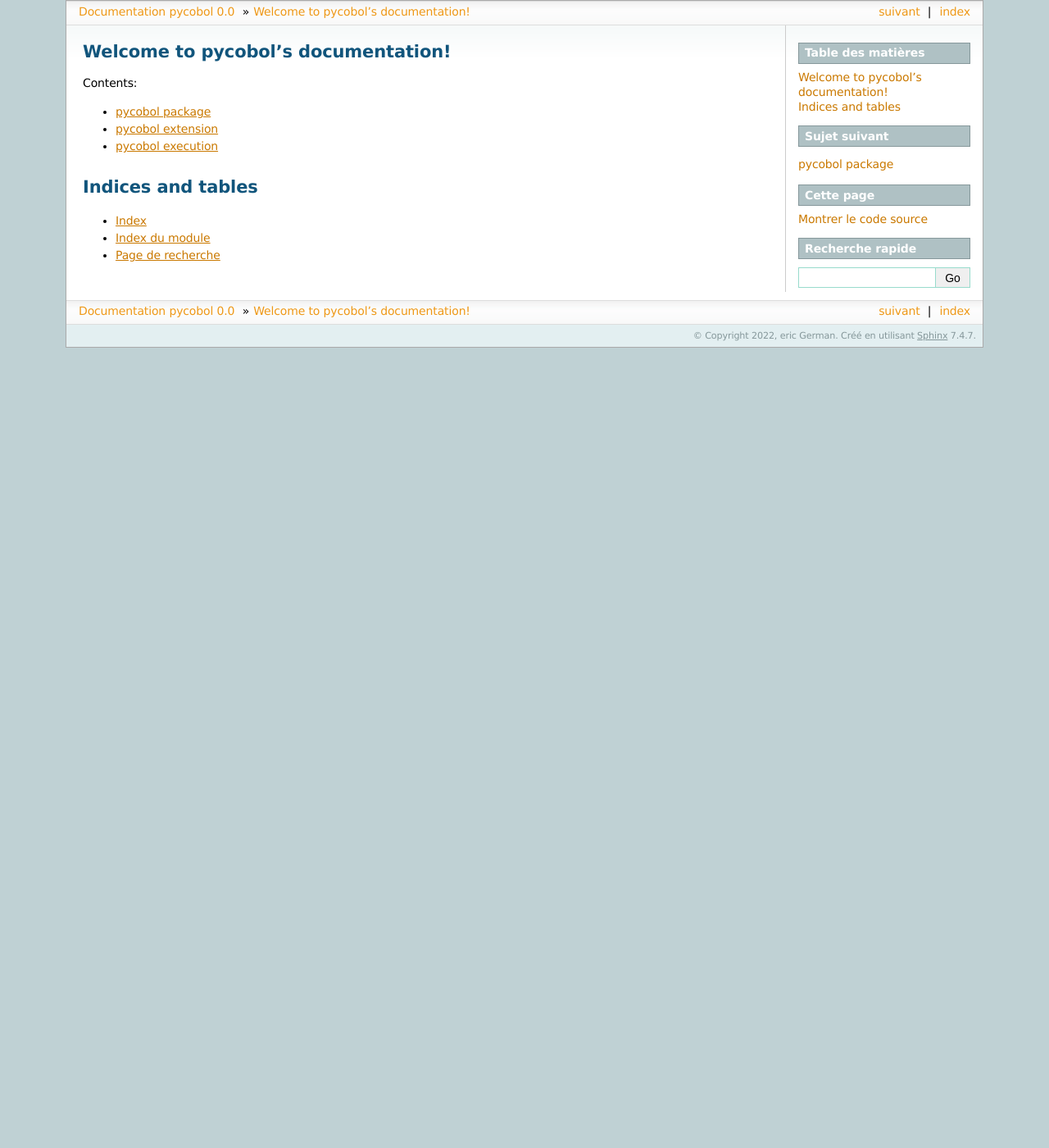
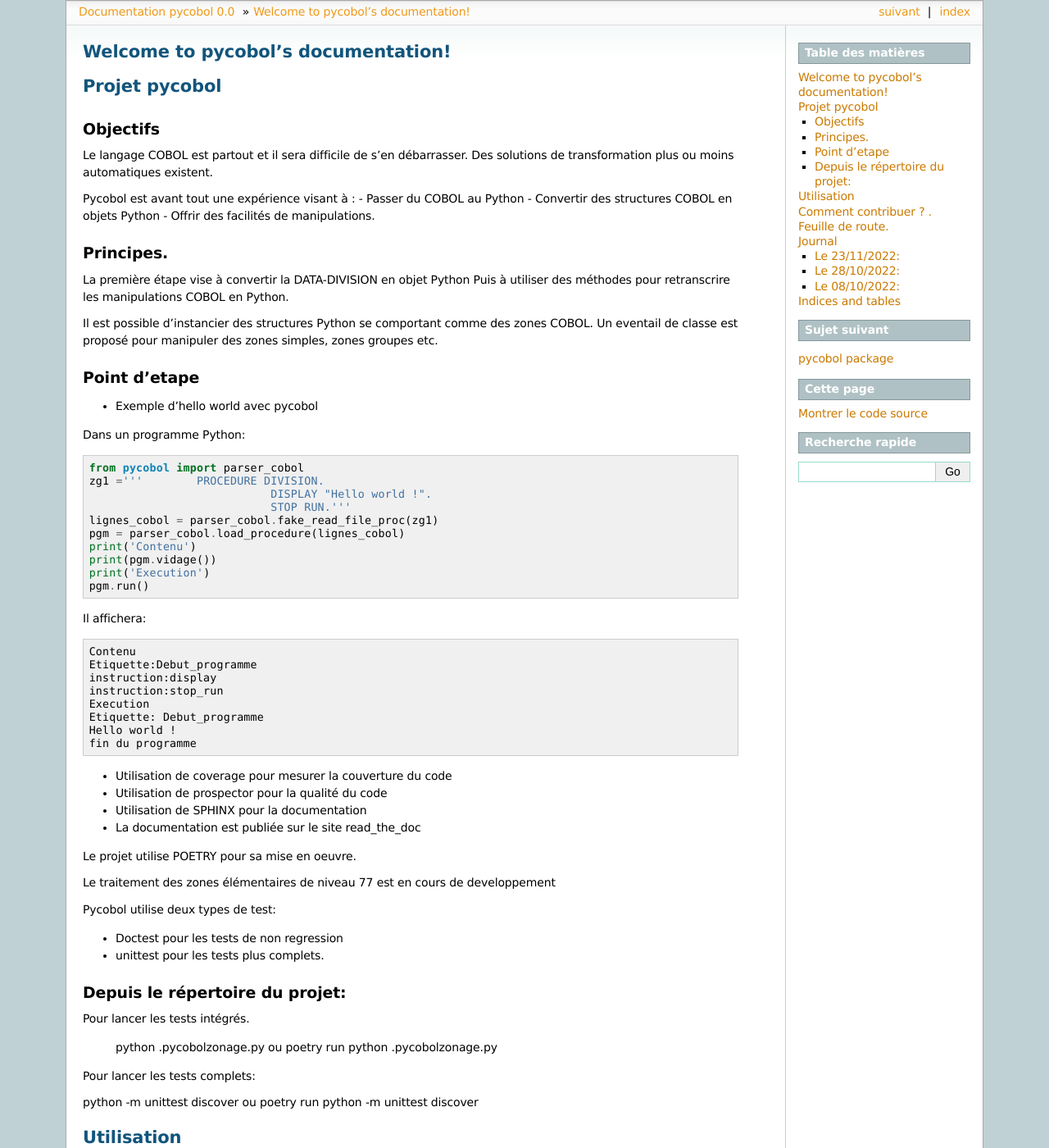
Before and after one commit to germanlinux/pycobol, a Sphinx documentation site: the page built from docs/source/index.rst, in a window 1280 px wide and 1400 px high. Shown: the whole window at 82% size. Built offline with Sphinx 7.4.7, drawn with Linux system fonts in a browser that asks for light colours; some of the changed text lies outside the part shown.

Commit message:
include sphinx

```diff
--- a/README.rst
+++ b/README.rst
@@ -54,17 +54,21 @@ Il affichera::
 
 * Utilisation de coverage pour mesurer la couverture du code
 
-* Utilisation de propector pour la qualité du code
+* Utilisation de prospector pour la qualité du code
 
 * Utilisation de SPHINX pour la documentation
 
 * La documentation est publiée sur le site read_the_doc
 
 Le projet utilise POETRY pour sa mise en oeuvre.
+
 Le traitement des zones élémentaires  de niveau 77 est en cours de developpement
+
 Pycobol utilise deux types de test:
-- Doctest pour les tests de non regression
-- unittest pour les tests plus complets.
+
+* Doctest pour les tests de non regression
+
+* unittest pour les tests plus complets.
 
 
 Depuis le répertoire du projet:
@@ -73,7 +77,7 @@ Depuis le répertoire du projet:
 Pour lancer les tests intégrés.
 
  python .\pycobol\zonage.py
-ou poetry run python .\pycobol\zonage.py
+ ou poetry run python .\pycobol\zonage.py
 
 Pour lancer les tests complets:
 
@@ -98,6 +102,7 @@ Exemple à partir du COBOL::
                 10   DATEBRUT REDEFINE MADATE PIC 9(8).'''
 
 Utiliser la méthode : ZoneGroupe.fake_read_file_redefine(zg2) (mise en token)
+
 Puis la methode: ZoneGroupe.read_groupe_from_code(tlignes)  (mise en objet)
 
 5 instances seront disponibles prefixées par '_' suivi du nom cobol en minuscule (_mois , etc)
--- a/docs/source/index.rst
+++ b/docs/source/index.rst
@@ -5,6 +5,8 @@
 
 Welcome to pycobol's documentation!
 ===================================
+
+.. include:: ../../README.rst
 
 .. toctree::
    :maxdepth: 1
```
